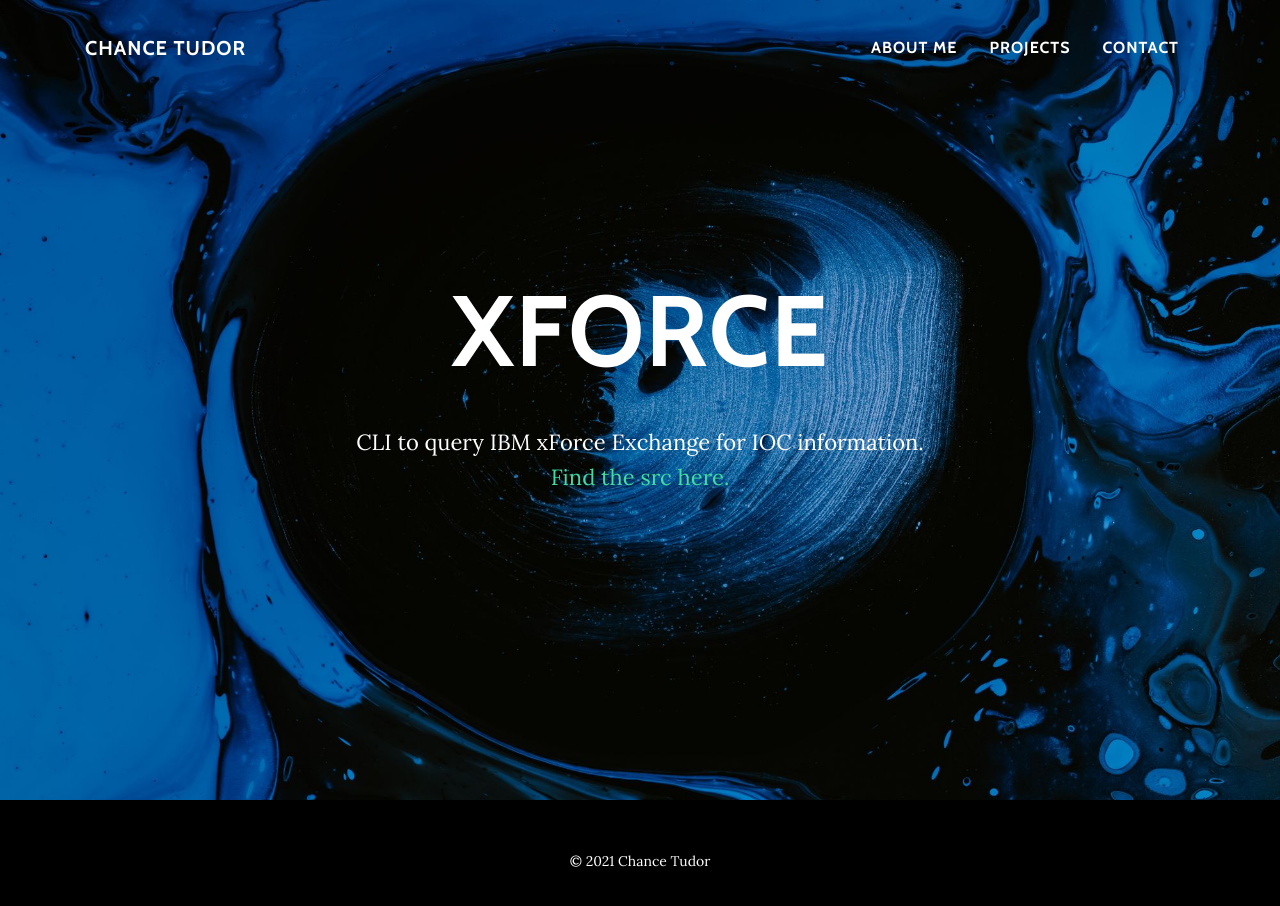
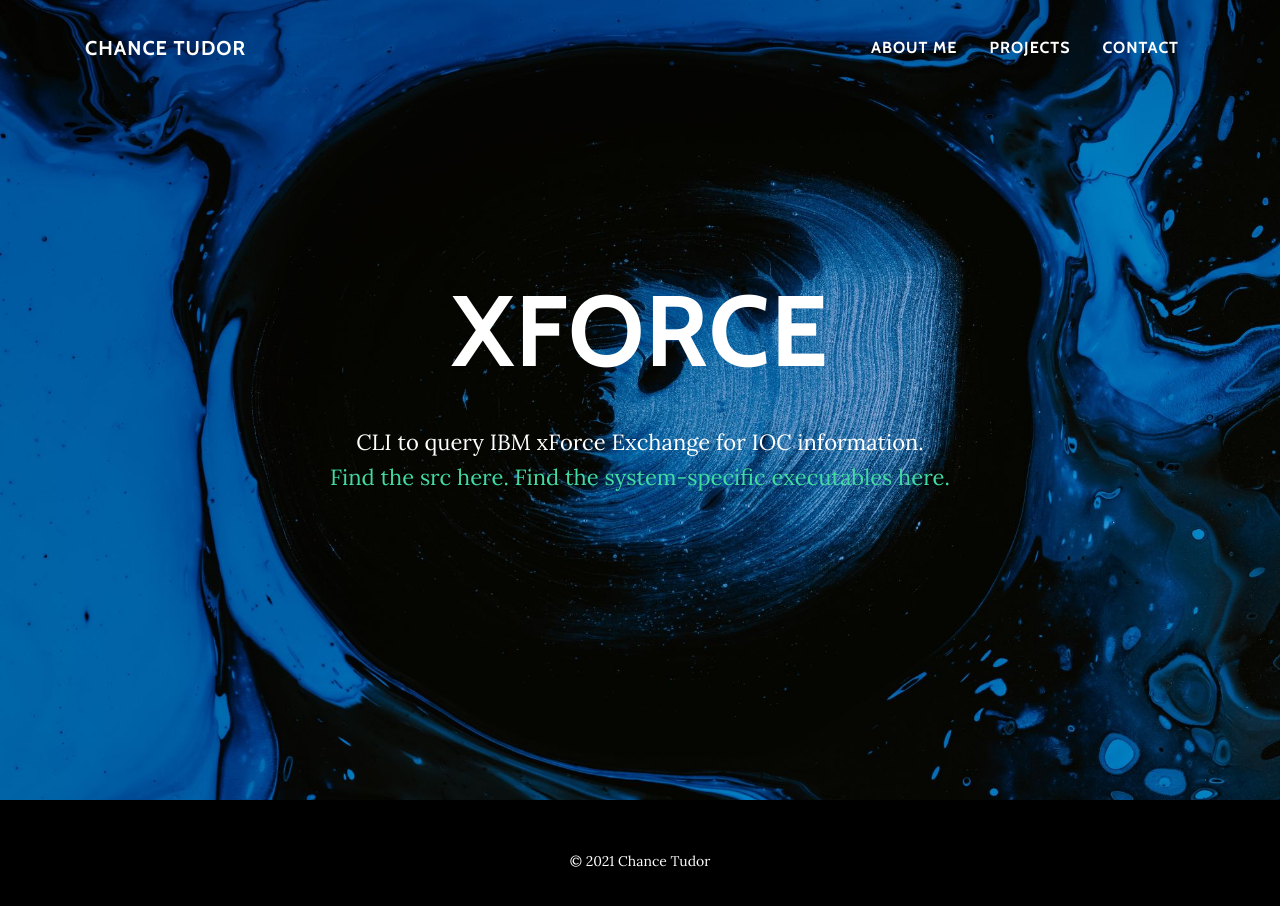
Before and after one commit to chancetudor/xforce, a plain HTML site: page docs/index.html in a window 1280 px wide. Drawn offline with nearby package versions, Linux system fonts and the light colour scheme.

Commit message:
added release
added executable code to xforce page

```diff
--- a/docs/index.html
+++ b/docs/index.html
@@ -35,8 +35,7 @@
                         <p class="intro-text">CLI to query IBM xForce Exchange for IOC information.
 							<br>
 							<a href="https://github.com/chancetudor/xforce">Find the src here.</a>
-							<!-- <a href="https://github.com/chancetudor/xforce">MacOS Executable</a>
-							<a href="https://github.com/chancetudor/xforce">Windows Executable</a> -->
+							<a href="https://github.com/chancetudor/xforce/releases/tag/v1.0.0">Find the system-specific executables here.</a>
 						</p>
                     </div>
                 </div>
```
Also changed, not shown: 4 other files.
